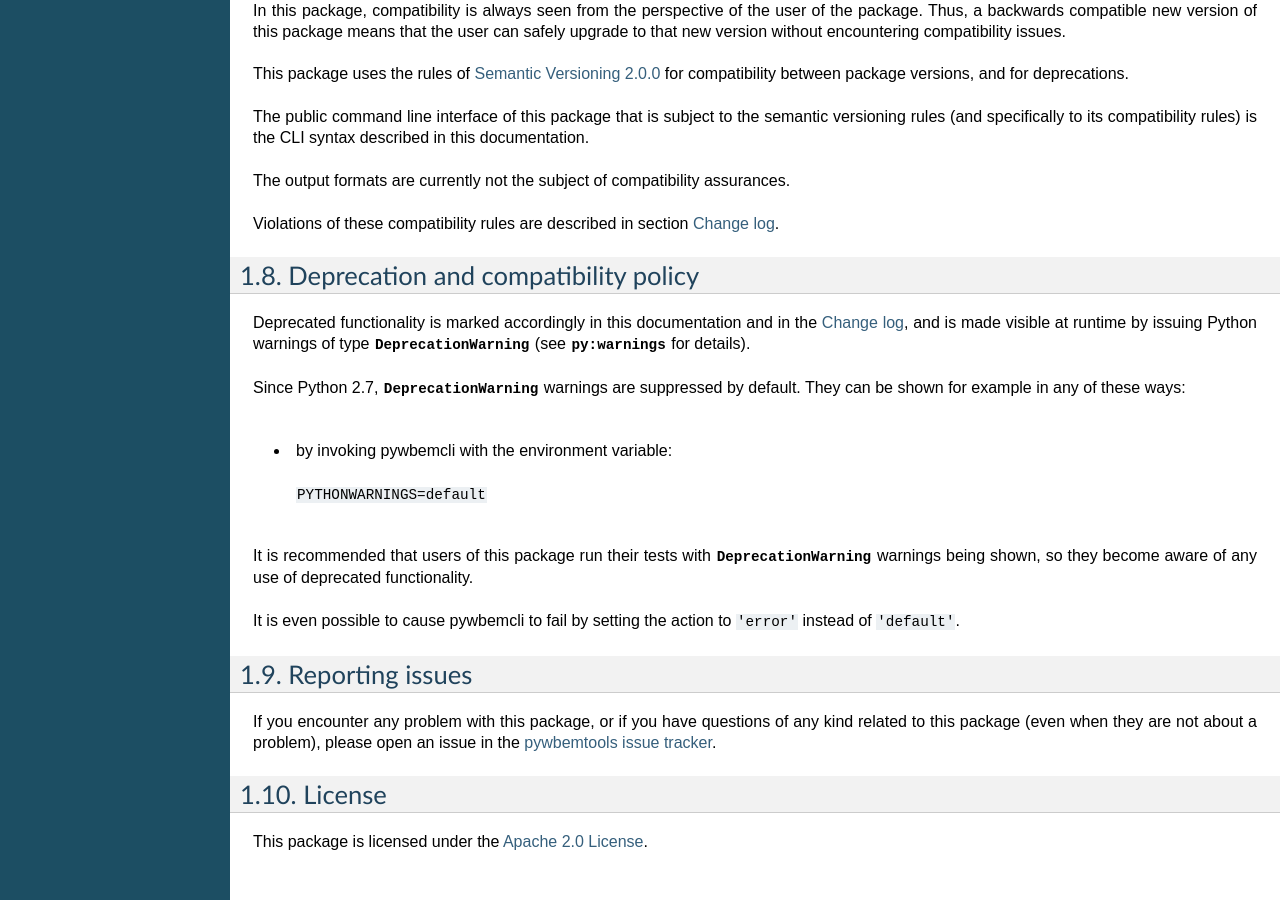
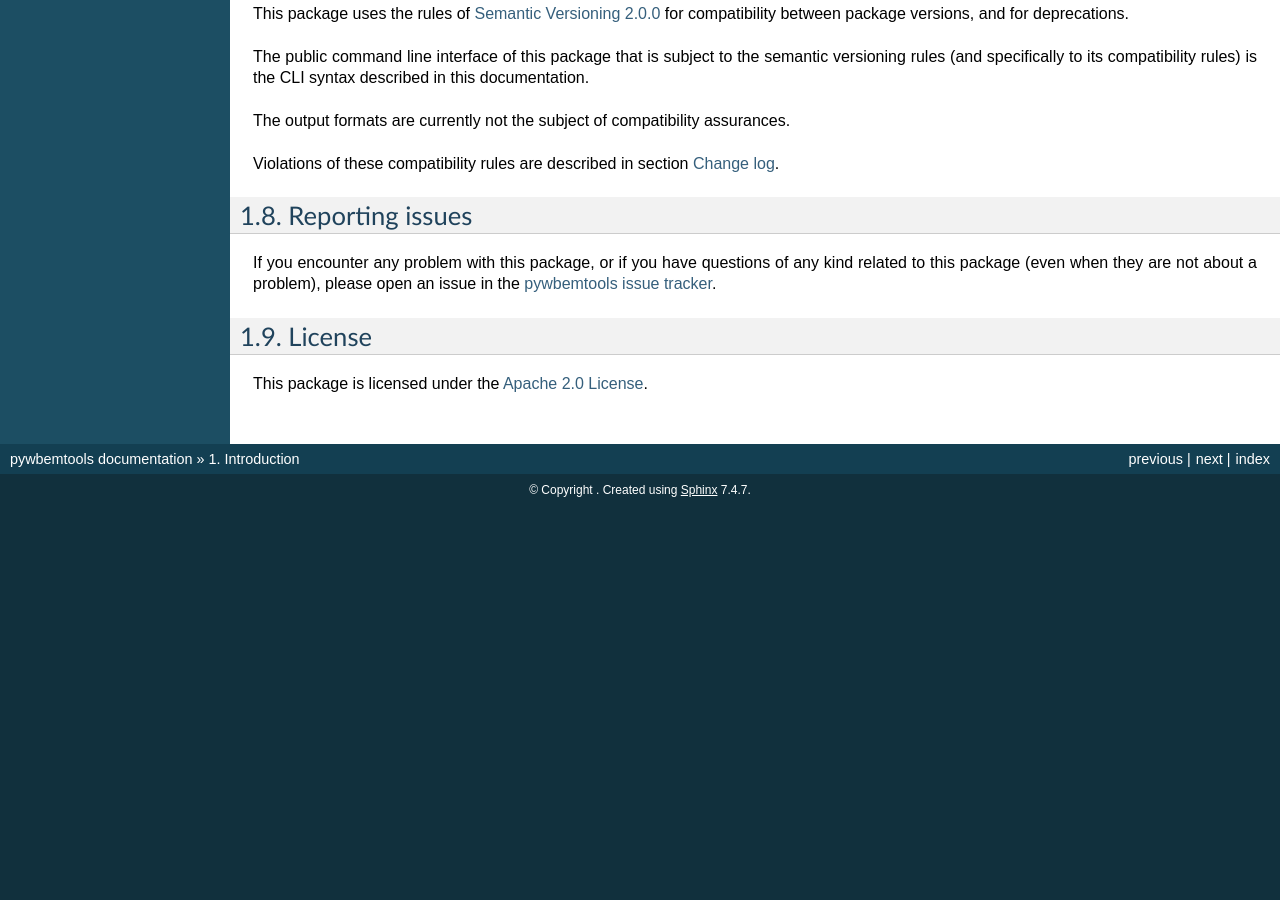
Before and after one commit to pywbem/pywbemtools, a Sphinx documentation site: the page built from docs/introduction.rst, in a window 1280 px wide and 900 px high, scrolled down 4954 px. Built offline with Sphinx 7.4.7, drawn with Linux system fonts in a browser that asks for light colours; the version number could not be read and is left out; after the commit the page ends 5460 px from its top, so only the background shows below that; some of the changed text lies outside the part shown.

Commit message:
Fixed deprecation policy
Details:

* In the "Deprecation policy" section, changed the description of how to
  show Python warnings to apply to the pywbemcli command. It was still a copy
  from the pywbem project.

* Removed the duplicated section "Deprecation and compatibility policy".

Signed-off-by: Andreas Maier <maiera@de.ibm.com>

```diff
--- a/docs/introduction.rst
+++ b/docs/introduction.rst
@@ -264,9 +264,8 @@
 :mod:`py:warnings` module).
 
 Since Python 2.7, ``DeprecationWarning`` messages are suppressed by default.
-They can be shown for example in any of these ways:
-
-* By invoking Python with the environment variable: ``PYTHONWARNINGS=default``
+They can be shown for example by invoking pywbemcli with the environment
+variable: ``PYTHONWARNINGS=default``
 
 It is recommended that users of the pywbemtools package run their test code with
 ``DeprecationWarning`` messages being shown, so they become aware of any use of
@@ -330,32 +329,6 @@
 :ref:`Change log`.
 
 
-.. _`Deprecation and compatibility policy`:
-
-Deprecation and compatibility policy
-------------------------------------
-
-Deprecated functionality is marked accordingly in this documentation and in the
-:ref:`Change log`, and is made visible at runtime by issuing Python warnings of
-type :exc:`~py:exceptions.DeprecationWarning` (see :mod:`py:warnings` for
-details).
-
-Since Python 2.7, :exc:`~py:exceptions.DeprecationWarning` warnings are
-suppressed by default. They can be shown for example in any of these ways:
-
-
-* by invoking pywbemcli with the environment variable:
-
-  ``PYTHONWARNINGS=default``
-
-It is recommended that users of this package run their tests with
-:exc:`~py:exceptions.DeprecationWarning` warnings being shown, so they become
-aware of any use of deprecated functionality.
-
-It is even possible to cause pywbemcli to fail by setting the action to ``'error'``
-instead of ``'default'``.
-
-
 .. _`Reporting issues`:
 
 Reporting issues
```
